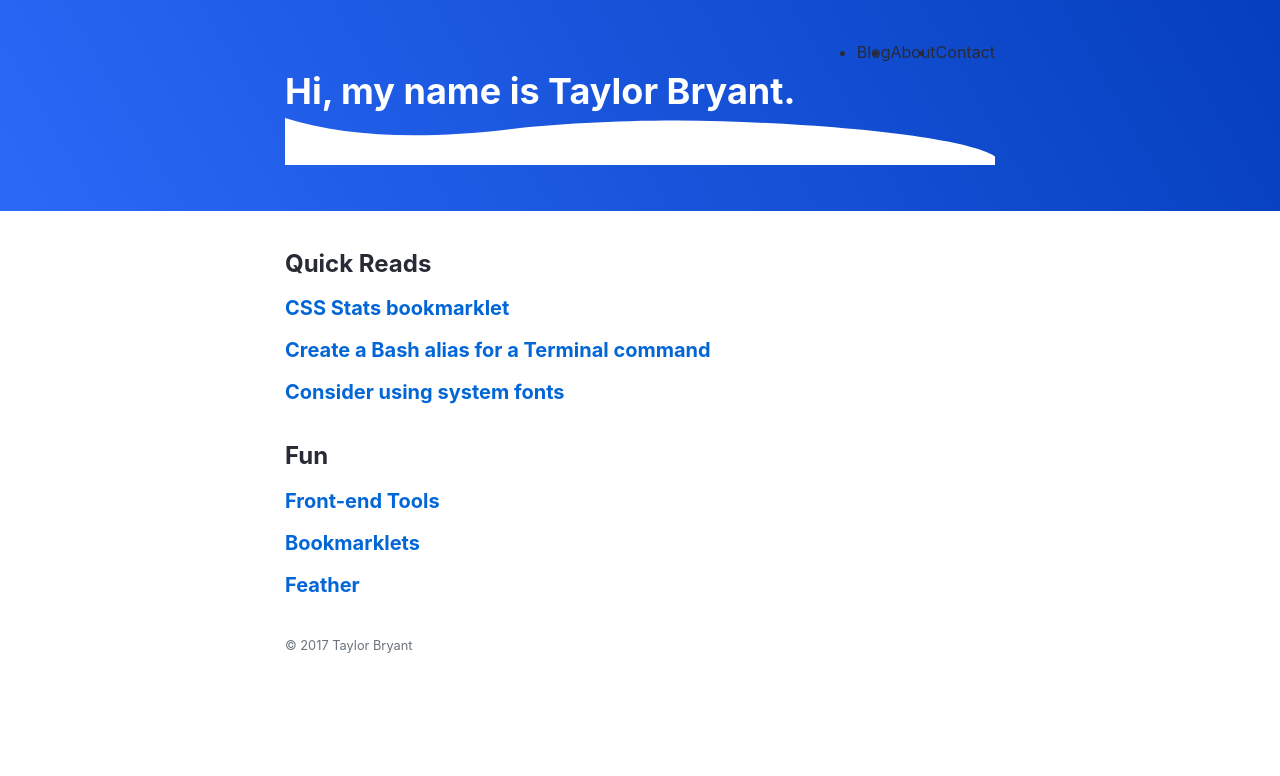
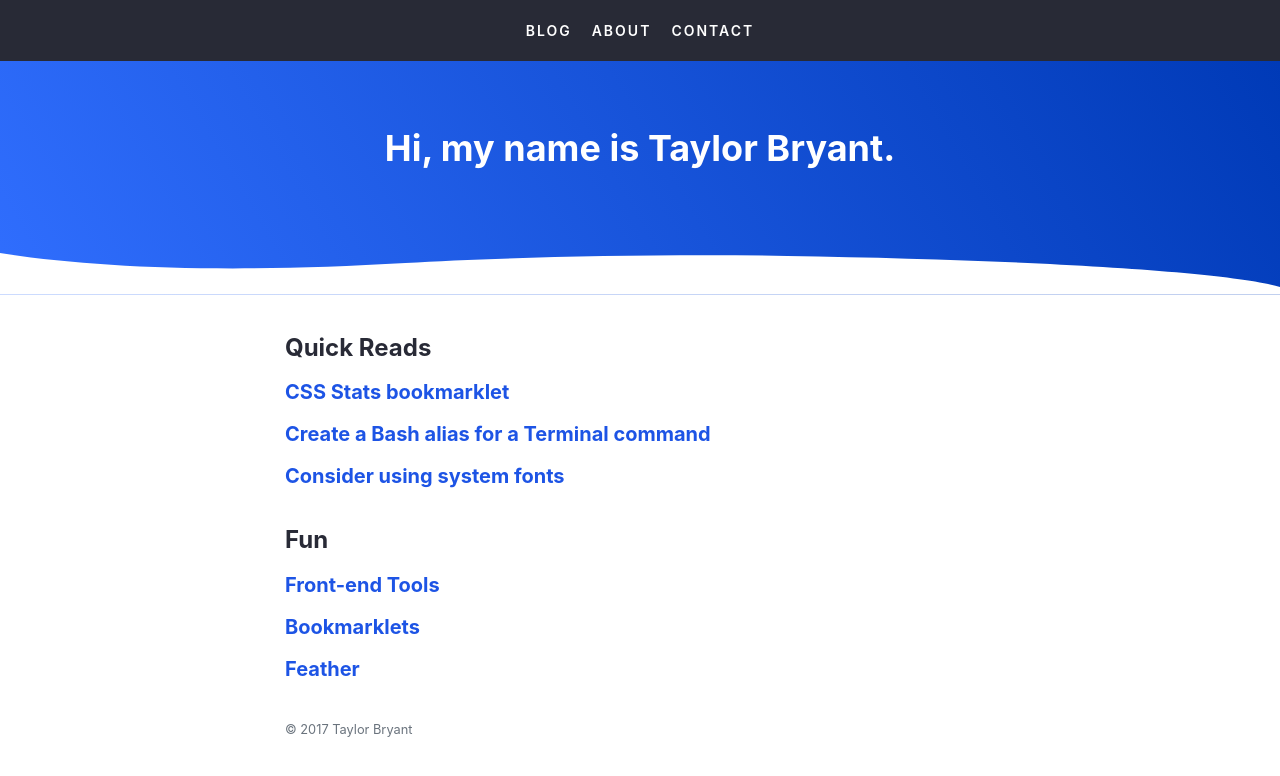
Before and after one commit to scottwater/taylorbryant.github.io, a Jekyll site: the page built from README.md, in a window 1280 px wide. Shown: the top 776 px of the page. Built offline with Jekyll 4.4.1, drawn with Linux system fonts in a browser that asks for light colours; our own code applies the rules of GitHub Pages for plain Markdown files.

Commit message:
Restyle header, add navigation bar

```diff
--- a/_includes/style.scss
+++ b/_includes/style.scss
@@ -544,7 +544,7 @@
 
 /* Text Elements */
 a {
-  color: #0366d6;
+  color: #1d54e5;
   font-weight: 700;
   text-decoration: none;
 }
@@ -673,16 +673,23 @@
 .header--home {
   background-color: #306ffd;
   background-image: linear-gradient(60deg,#306efe,#003ab7);
-  margin: 0 -36vw;
-  padding: 40px 36vw;
+  padding: 60px 0 120px;
+  position: relative;
 }
 
 .navigation {
   align-items: center;
+  background-color: #282a36;
+  color: white;
   display: flex;
-  justify-content: flex-end;
+  font-weight: 600;
+  font-size: 14px;
+  justify-content: center;
+  letter-spacing: 2px;
+  list-style: none;
   margin: 0;
-  padding: 0;
+  padding: 20px 0;
+  text-transform: uppercase;
 }
 
 .navigation__item {
@@ -690,10 +697,23 @@
   padding: 0;
 }
 
+.navigation__item + .navigation__item {
+  margin-left: 20px;
+}
+
 .self-introduction {
   color: white;
   margin: 0;
   line-height: 1.5;
+  text-align: center;
+}
+
+.header__bottom {
+  position: absolute;
+  bottom: 0;
+  left: 0;
+  width: 100%;
+  height: auto;
 }
 
 .list__item {
--- a/_layouts/default.html
+++ b/_layouts/default.html
@@ -3,17 +3,20 @@
 ---
 
 {% include header.html %}
-<div class="container container--home">
-  <header class="header--home">
 <ul class="navigation">
     <li class="navigation__item">Blog</li>
     <li class="navigation__item">About</li>
     <li class="navigation__item">Contact</li>
 </ul>
 
+<header class="header--home">
+
   <h1 class="self-introduction">Hi, my name is Taylor Bryant</span>.</h1>
-    <svg width="100%" height="47px" viewBox="0 0 1440 47" version="1.1" xmlns="http://www.w3.org/2000/svg" class="hero__div" preserveAspectRatio="none" data-reactid="14"><defs data-reactid="15"></defs><g id="Page-1" stroke="none" stroke-width="1" fill="none" fill-rule="evenodd" data-reactid="16"><path d="M0,0.0577405639 C117.504588,18.44359 269.602477,22.1720696 456.293666,11.2431795 C562.076057,5.05068514 730.784198,0.911127653 885.297232,3.27366179 C1157.17617,7.43074321 1386.98062,21.3276838 1440,38.3891927 L1440,46.9388979 L0,46.9388979 L0,0.0577405639 Z" id="Path-9" fill="#FFFFFF" data-reactid="17"></path></g></svg>
+
+  <svg width="100%" height="47px" viewBox="0 0 1440 47" version="1.1" xmlns="http://www.w3.org/2000/svg" class="header__bottom" preserveAspectRatio="none" data-reactid="14"><defs data-reactid="15"></defs><g id="Page-1" stroke="none" stroke-width="1" fill="none" fill-rule="evenodd" data-reactid="16"><path d="M0,0.0577405639 C117.504588,18.44359 269.602477,22.1720696 456.293666,11.2431795 C562.076057,5.05068514 730.784198,0.911127653 885.297232,3.27366179 C1157.17617,7.43074321 1386.98062,21.3276838 1440,38.3891927 L1440,46.9388979 L0,46.9388979 L0,0.0577405639 Z" id="Path-9" fill="#FFFFFF" data-reactid="17"></path></g></svg>
 </header>
+
+<div class="container container--home">
 
   <h2>Quick Reads</h2>
   {% for post in site.posts %}
```
Also changed, not shown: _config.yml (line endings or trailing spaces). Lines whose indentation alone changed are shown as unchanged.
